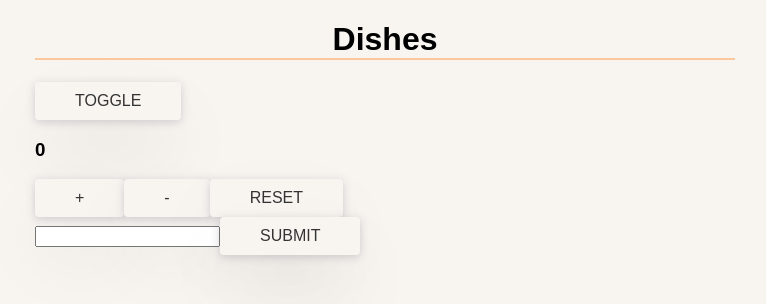
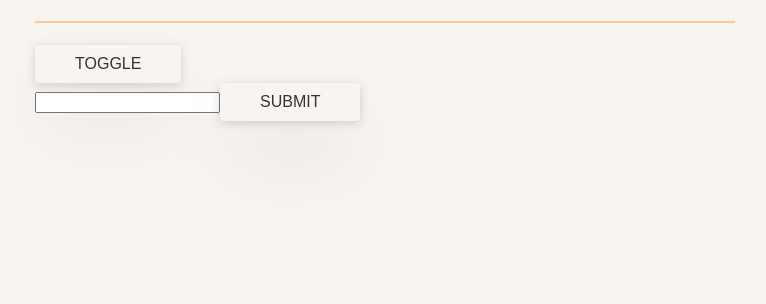
Before and after one commit to mikearino/Yarr-Hooks, a React (Create React App) app: page / in a window 1280 px wide. Shown: the top 304 px of the page, without its empty margins (255-1021 px from the left). Built offline with nearby package versions, Linux system fonts and the light colour scheme.

Commit message:
work with use memo.

```diff
--- a/src/App.js
+++ b/src/App.js
@@ -1,6 +1,5 @@
-import React, { useRef, createContext } from 'react';
+import React, { useRef, createContext, useMemo } from 'react';
 import Refactor from './Toggle'
-import Counter from './Counter'
 import { useTitleInput } from './hooks/useTitleInput'
 
 export const UserContext = createContext();
@@ -11,6 +10,13 @@ const App = () => {
   const ref = useRef();
   console.log('ref:', ref)
 
+const reverseWord = word => {
+  console.log("function called")
+  return word.split("").reverse().join("")
+}
+
+const TitleReversed = reverseWord(name)
+
   return (
     <UserContext.Provider
     value={{
@@ -18,9 +24,12 @@ const App = () => {
     }}
     >
     <div className="main-wrapper" ref={ref}>
-      <h1 onClick={() => ref.current.classList.add('new-fake-class')}>Dishes</h1>
+      <h1 onClick={() => ref.current.classList.add('new-fake-class')}>
+      {TitleReversed}
+
+      </h1>
       <Refactor />
-      <Counter />
+
       <form onSubmit={(e) => {
         e.preventDefault();
       }
```
